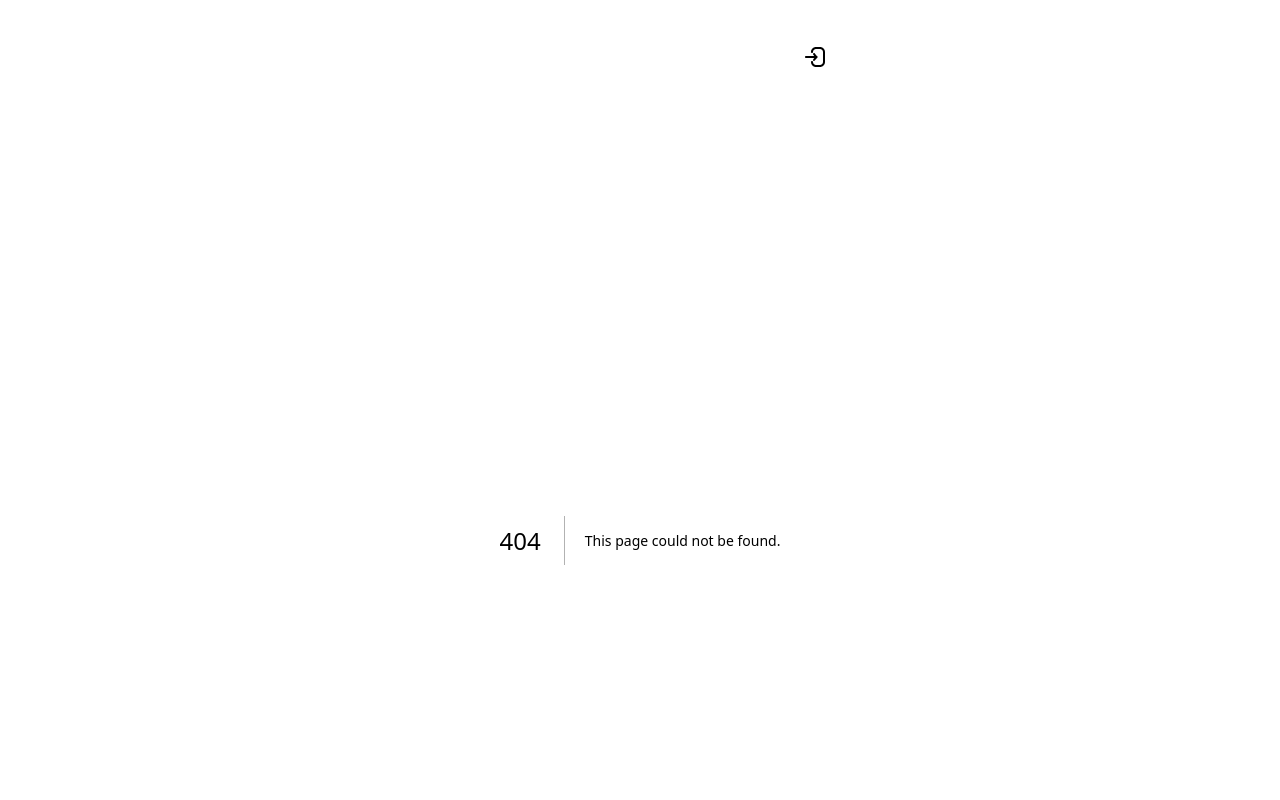
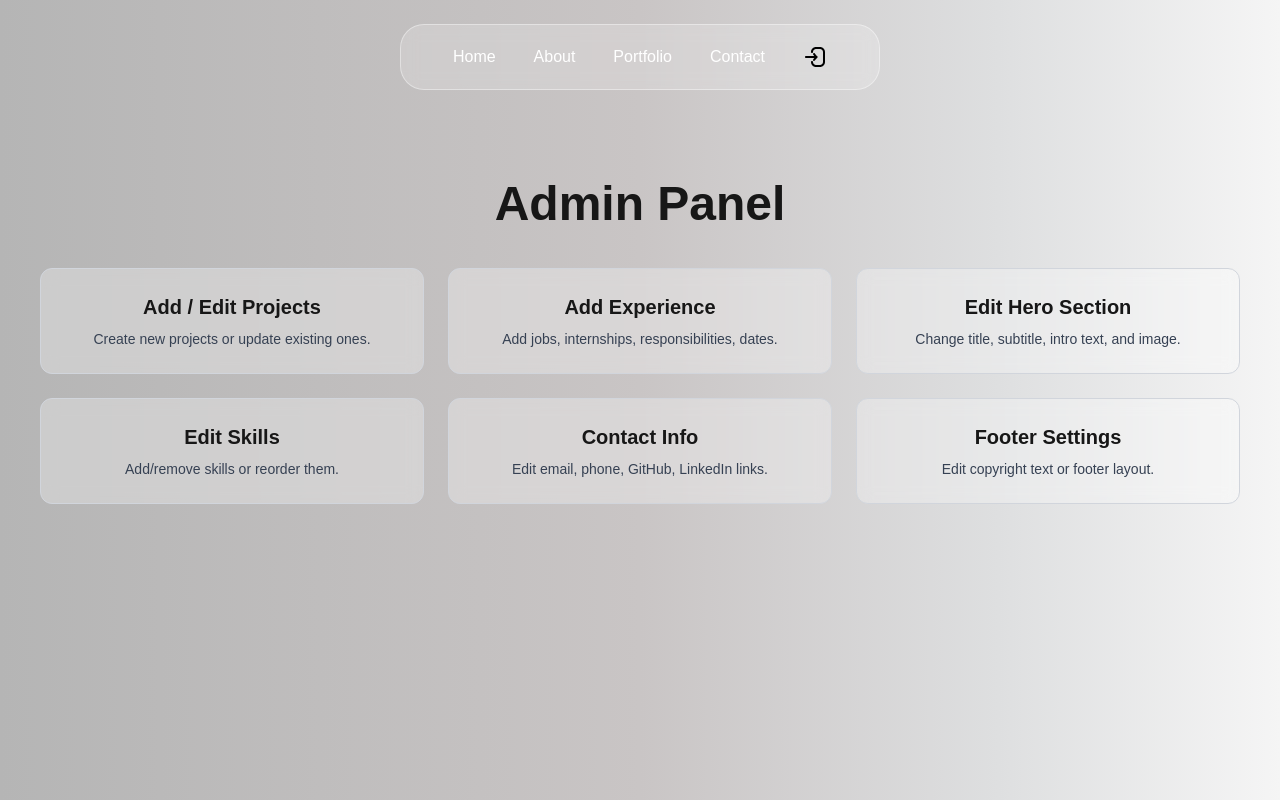
Before and after one commit to TariqKalai/cv_portfolio_website, a Next.js app: page /Edit in a window 1280 px wide. Before the commit this address had no page. Shown: the top 800 px of the page. Built offline with nearby package versions, Linux system fonts and the light colour scheme.

Commit message:
background change + adapted text-color + new admin panel page

```diff
--- /dev/null
+++ b/app/Edit/page.tsx
@@ -0,0 +1,47 @@
+export default function Page() {
+  return (
+    <div className="min-h-screen p-10">
+      <h1 className="text-5xl font-bold mb-10 text-center">Admin Panel</h1>
+
+      <div className="grid grid-cols-1 md:grid-cols-2 lg:grid-cols-3 gap-6 ">
+
+        {/* Projects */}
+        <button className="p-6 rounded-xl border border-gray-300 bg-white/30 backdrop-blur hover:bg-white/50 transition">
+          <h2 className="text-xl font-semibold mb-2">Add / Edit Projects</h2>
+          <p className="text-sm text-gray-700">Create new projects or update existing ones.</p>
+        </button>
+
+        {/* Experience */}
+        <button className="p-6 rounded-xl border border-gray-300 bg-white/30 backdrop-blur hover:bg-white/50 transition">
+          <h2 className="text-xl font-semibold mb-2">Add Experience</h2>
+          <p className="text-sm text-gray-700">Add jobs, internships, responsibilities, dates.</p>
+        </button>
+
+        {/* Hero Section */}
+        <button className="p-6 rounded-xl border border-gray-300 bg-white/30 backdrop-blur hover:bg-white/50 transition">
+          <h2 className="text-xl font-semibold mb-2">Edit Hero Section</h2>
+          <p className="text-sm text-gray-700">Change title, subtitle, intro text, and image.</p>
+        </button>
+
+        {/* Skills */}
+        <button className="p-6 rounded-xl border border-gray-300 bg-white/30 backdrop-blur hover:bg-white/50 transition">
+          <h2 className="text-xl font-semibold mb-2">Edit Skills</h2>
+          <p className="text-sm text-gray-700">Add/remove skills or reorder them.</p>
+        </button>
+
+        {/* Contact Info */}
+        <button className="p-6 rounded-xl border border-gray-300 bg-white/30 backdrop-blur hover:bg-white/50 transition">
+          <h2 className="text-xl font-semibold mb-2">Contact Info</h2>
+          <p className="text-sm text-gray-700">Edit email, phone, GitHub, LinkedIn links.</p>
+        </button>
+
+        {/* Footer */}
+        <button className="p-6 rounded-xl border border-gray-300 bg-white/30 backdrop-blur hover:bg-white/50 transition">
+          <h2 className="text-xl font-semibold mb-2">Footer Settings</h2>
+          <p className="text-sm text-gray-700">Edit copyright text or footer layout.</p>
+        </button>
+
+      </div>
+    </div>
+  );
+}
--- a/app/globals.css
+++ b/app/globals.css
@@ -1,13 +1,13 @@
 @import "tailwindcss";
 
 :root {
-  --background: #bdacac;
+  --background: #b5b5b5;
   --background: linear-gradient(
-    225deg,
-    rgba(189, 172, 172, 1) 0%,
+    90deg,
+    rgba(181, 181, 181, 1) 0%,
     rgba(201, 197, 197, 1) 50%,
-    rgba(223, 234, 240, 1) 78%,
-    rgba(193, 225, 245, 1) 100%
+    rgba(222, 223, 224, 1) 78%,
+    rgba(245, 245, 245, 1) 100%
   );
   --foreground: #171717;
 
--- a/app/layout.tsx
+++ b/app/layout.tsx
@@ -30,7 +30,7 @@ export default function RootLayout({
 
 
 
-      <body className={`${geistSans.variable} ${geistMono.variable} antialiased pt-26 md:pt-35`}>
+      <body className={`${geistSans.variable} ${geistMono.variable} antialiased pt-26 md:pt-35 min-h-screen`}>
 
       {/* <Navbar />  */}
 
--- a/app/page.tsx
+++ b/app/page.tsx
@@ -8,19 +8,19 @@ export default function Page() {
     <>
     <div>
         <h1 className={`text-3xl sm:text-6xl text-center
-                      font-bold ${color} mb-8
+                      font-bold  mb-8
                       leading-tight `}>
         Hello!
         </h1>
 
       <div className=" pt-19 grid grid-cols-1 md:grid-cols-2  ">
-        <div className="justify-self-center "><img src={"logo.svg"} alt="LOGO"/></div>
+        <div className="justify-self-center color "><img src={"logo.svg"} alt="LOGO"/></div>
         <div>
 
-                        <h2 className="{`text-2xl sm:text-4xl
+                        <h2 className={`text-2xl sm:text-4xl
                                       text-center
-                                      font-bold ${color} mb-8
-                                      leading-tight `}">
+                                      font-bold  mb-8
+                                      leading-tight `}>
                           Hello my name in japan
                         </h2>
                         <div>
--- a/components/Footer.tsx
+++ b/components/Footer.tsx
@@ -4,11 +4,11 @@ import { Children, type ReactNode } from 'react'
 
 export default function Footer(){
     return (
-    <footer className="w-full mx-auto py-10 px-6 grid grid-cols-1 md:grid-cols-2 gap-8 text-xl text-white">
+    <footer className="w-full mx-auto py-10 px-6 grid grid-cols-1 md:grid-cols-2 gap-8 text-xl text-[#3D3D3D]">
 
 
 
-          <div className="flex items-center gap-2  font-medium">
+          <div className="flex justify-self-center gap-2  font-medium">
             <span>© 2025 Kalaï Tariq</span>
           </div>
 
```
